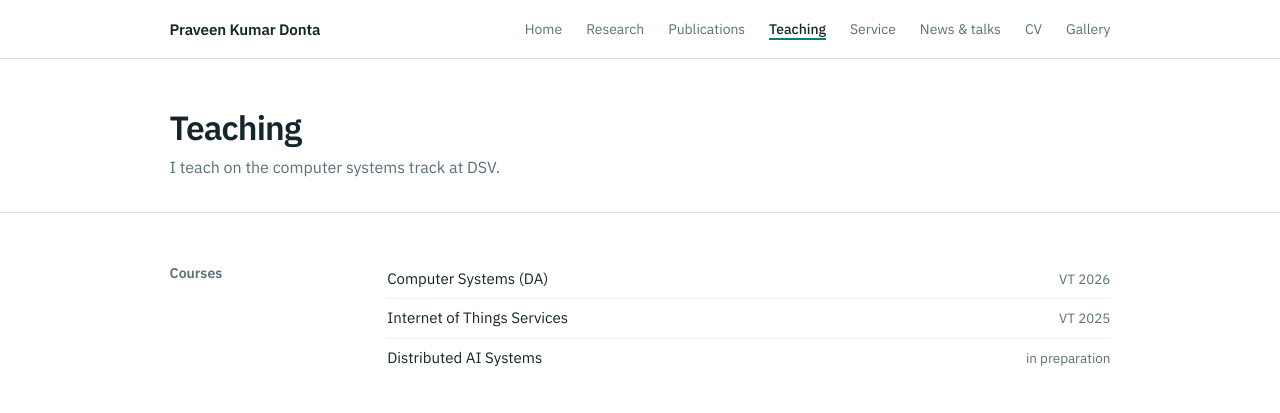
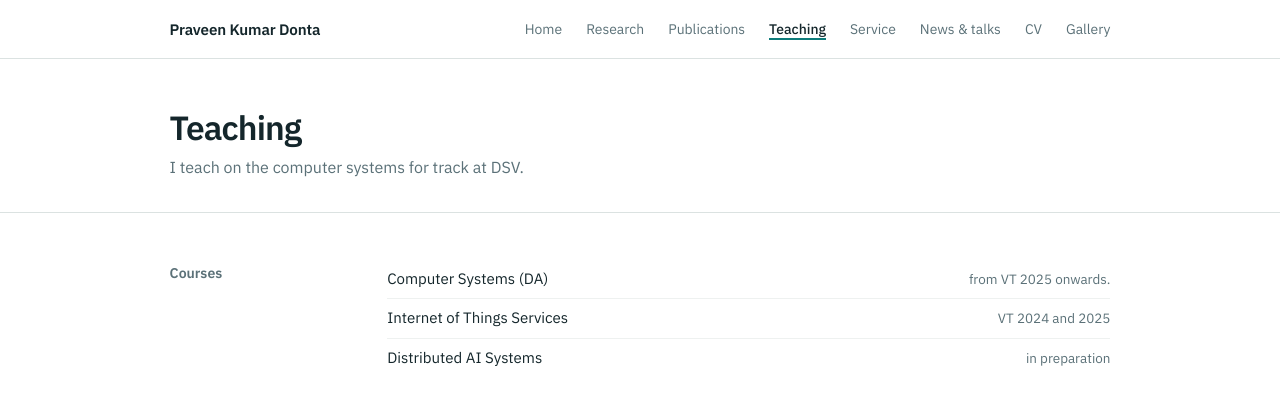
Before and after one commit to pdonta/pdonta.github.io, a Jekyll site: the page built from teaching.html, in a window 1280 px wide. Shown: the top 413 px of the page. Built offline with Jekyll 4.4.1, drawn with Linux system fonts in a browser that asks for light colours.

Commit message:
Update teaching information in teaching.yml

```diff
--- a/_data/teaching.yml
+++ b/_data/teaching.yml
@@ -3,12 +3,12 @@
 # ===============================================================
 
 intro: >-
-  I teach on the computer systems track at DSV.
+  I teach on the computer systems for track at DSV.
 
 courses:
   - name: Computer Systems (DA)
-    term: VT 2026
+    term: from VT 2025 onwards.
   - name: Internet of Things Services
-    term: VT 2025
+    term: VT 2024 and 2025
   - name: Distributed AI Systems
     term: in preparation
```
